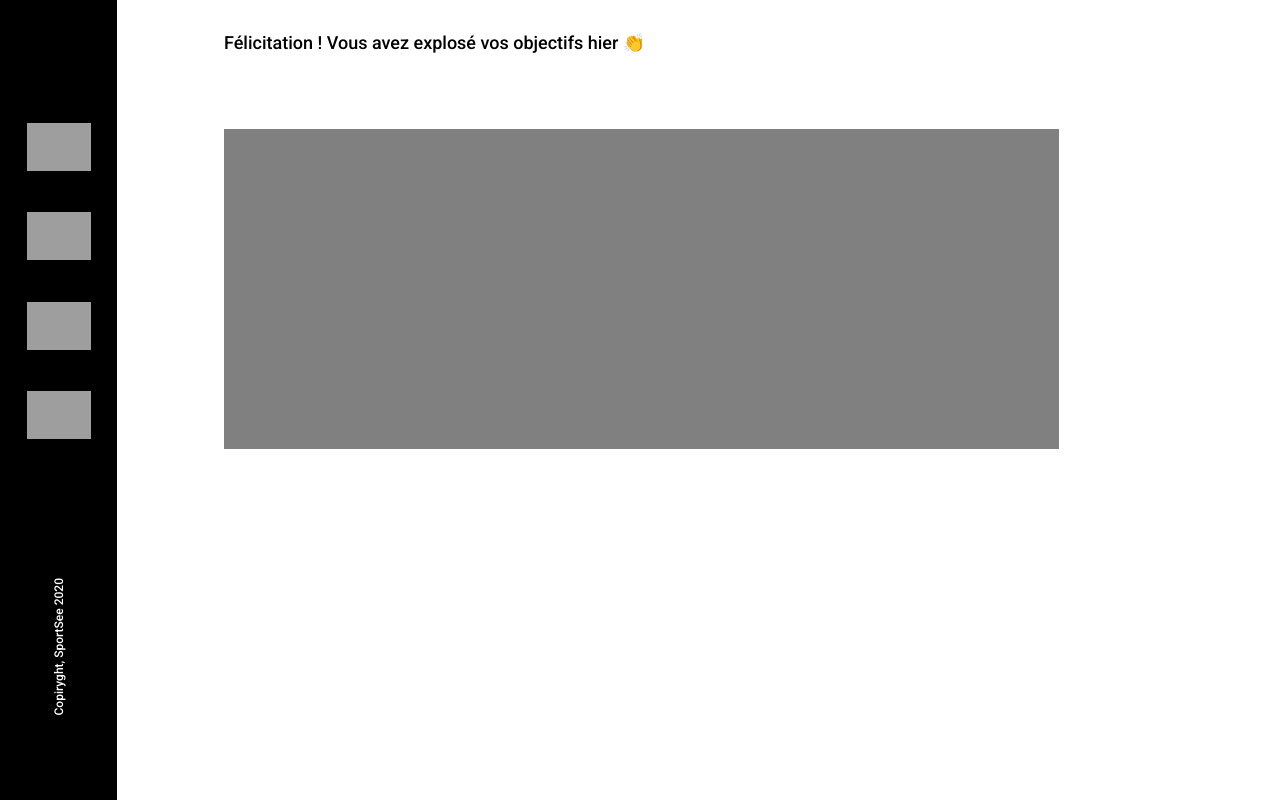
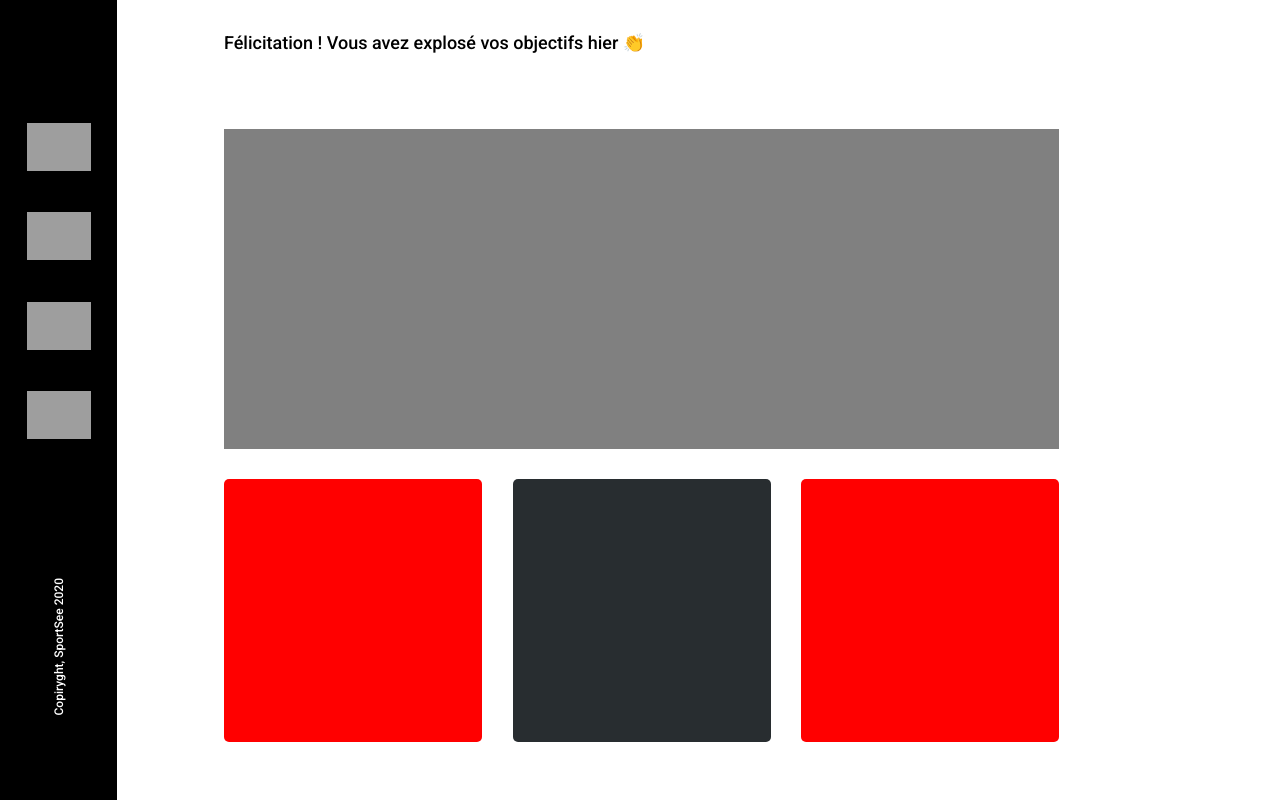
Before and after one commit to citymer/JeromeMercier_12_19082022, a React (Create React App) app: page / in a window 1280 px wide. Shown: the part 224-1024 px from the top of the page. Built offline with nearby package versions, Linux system fonts and the light colour scheme; grey boxes are pictures that could not be loaded.

Commit message:
mise en place trois graphiques

```diff
--- a/src/App.js
+++ b/src/App.js
@@ -3,6 +3,9 @@ import './styles/index.scss'
 import NavLeft from './components/NavLeft'
 import Titres from './components/Titres'
 import ActiviteQuotidienne from './components/ActiviteQuotidienne'
+import Moyenne from './components/Moyenne'
+import Intensite from './components/Intensite'
+import Score from './components/Score'
 
 function App() {
   return (
@@ -15,6 +18,11 @@ function App() {
           <div className="resultat">
             <div className="graphiques">
               <ActiviteQuotidienne />
+              <div className="troisGraphiques">
+                <Moyenne />
+                <Intensite />
+                <Score />
+              </div>
             </div>
             <div className="iconeValeur"></div>
           </div>
--- /dev/null
+++ b/src/components/Intensite.jsx
@@ -0,0 +1,7 @@
+import React from 'react'
+
+const Intensite = () => {
+  return <div className="intensite"></div>
+}
+
+export default Intensite
--- /dev/null
+++ b/src/components/Moyenne.jsx
@@ -0,0 +1,7 @@
+import React from 'react'
+
+const Moyenne = () => {
+  return <div className="moyenne"></div>
+}
+
+export default Moyenne
--- /dev/null
+++ b/src/components/Score.jsx
@@ -0,0 +1,7 @@
+import React from 'react'
+
+const Score = () => {
+  return <div className="score"></div>
+}
+
+export default Score
--- /dev/null
+++ b/src/styles/components/_intensite.css
@@ -0,0 +1 @@
+.intensite{width:258px;height:263px;border-radius:5px;background-color:#282d30}
--- /dev/null
+++ b/src/styles/components/_intensite.scss
@@ -0,0 +1,6 @@
+.intensite {
+  width: 258px;
+  height: 263px;
+  border-radius: 5px;
+  background-color: #282d30;
+}
--- /dev/null
+++ b/src/styles/components/_moyenne.css
@@ -0,0 +1 @@
+.moyenne{width:258px;height:263px;border-radius:5px;background-color:red}
--- /dev/null
+++ b/src/styles/components/_moyenne.scss
@@ -0,0 +1,6 @@
+.moyenne {
+  width: 258px;
+  height: 263px;
+  border-radius: 5px;
+  background-color: red;
+}
--- /dev/null
+++ b/src/styles/components/_score.css
@@ -0,0 +1 @@
+.score{width:258px;height:263px;border-radius:5px;background-color:red}
--- /dev/null
+++ b/src/styles/components/_score.scss
@@ -0,0 +1,6 @@
+.score {
+  width: 258px;
+  height: 263px;
+  border-radius: 5px;
+  background-color: red;
+}
--- a/src/styles/index.css
+++ b/src/styles/index.css
@@ -1 +1 @@
-header{width:100%;height:91px}nav{display:flex;justify-content:space-between;align-items:center;height:100%;background-color:#000;color:#fff;font-size:24px}.logo{width:178px;height:60.93px;margin-left:30px}.communaute{margin-right:30px}.navleft{height:100%;width:117px;background-color:#000}.contentIcon{height:316px;width:64px;margin:0 auto;margin-top:256px;display:flex;flex-direction:column;justify-content:space-between}.copiryght{font-size:12px;height:35px;width:138px;color:#fff;transform:rotate(-90deg);margin-top:190px}.titres{margin-left:107px;margin-top:68px}h1{font-size:48px;font-weight:500}h1 span{color:red}h2{font-size:18px;font-weight:400}.activite{width:835px;height:320px;background-color:gray}body{margin:0;font-family:"Roboto",sans-serif}main{width:100%;height:933px;display:flex}.resultat{display:flex;margin-left:107px;margin-top:76px}
+.score{width:258px;height:263px;border-radius:5px;background-color:red}header{width:100%;height:91px}nav{display:flex;justify-content:space-between;align-items:center;height:100%;background-color:#000;color:#fff;font-size:24px}.logo{width:178px;height:60.93px;margin-left:30px}.communaute{margin-right:30px}.navleft{height:100%;width:117px;background-color:#000}.contentIcon{height:316px;width:64px;margin:0 auto;margin-top:256px;display:flex;flex-direction:column;justify-content:space-between}.copiryght{font-size:12px;height:35px;width:138px;color:#fff;transform:rotate(-90deg);margin-top:190px}.titres{margin-left:107px;margin-top:68px}h1{font-size:48px;font-weight:500}h1 span{color:red}h2{font-size:18px;font-weight:400}.activite{width:835px;height:320px;background-color:gray}.moyenne{width:258px;height:263px;border-radius:5px;background-color:red}.intensite{width:258px;height:263px;border-radius:5px;background-color:#282d30}body{margin:0;font-family:"Roboto",sans-serif}main{width:100%;height:933px;display:flex}.resultat{display:flex;margin-left:107px;margin-top:76px}.troisGraphiques{width:835px;display:flex;justify-content:space-between;margin-top:30px}
--- a/src/styles/index.scss
+++ b/src/styles/index.scss
@@ -1,7 +1,10 @@
+@import './components/score';
 @import './components/header';
 @import './components/navLeft';
 @import './components/titres';
 @import './components/activiteQuotidienne';
+@import './components/moyenne';
+@import './components/intensite';
 
 body {
   margin: 0;
@@ -17,3 +20,9 @@ main {
   margin-left: 107px;
   margin-top: 76px;
 }
+.troisGraphiques {
+  width: 835px;
+  display: flex;
+  justify-content: space-between;
+  margin-top: 30px;
+}
```
